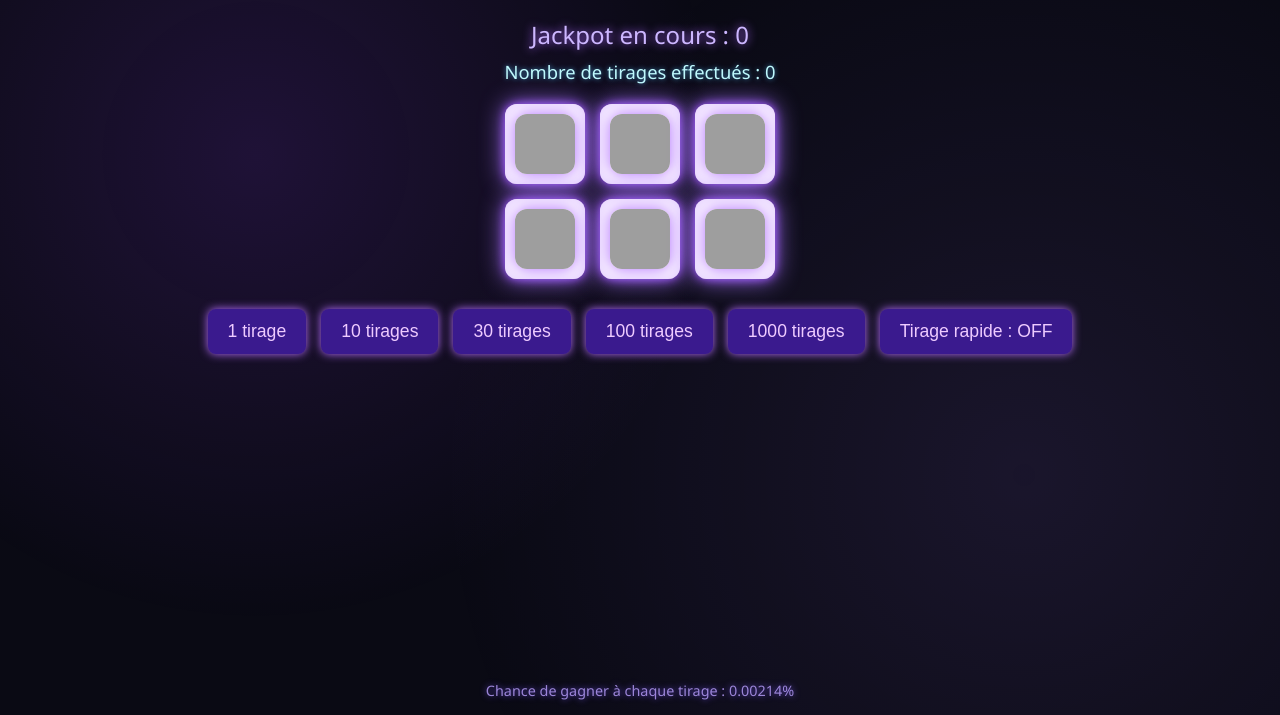
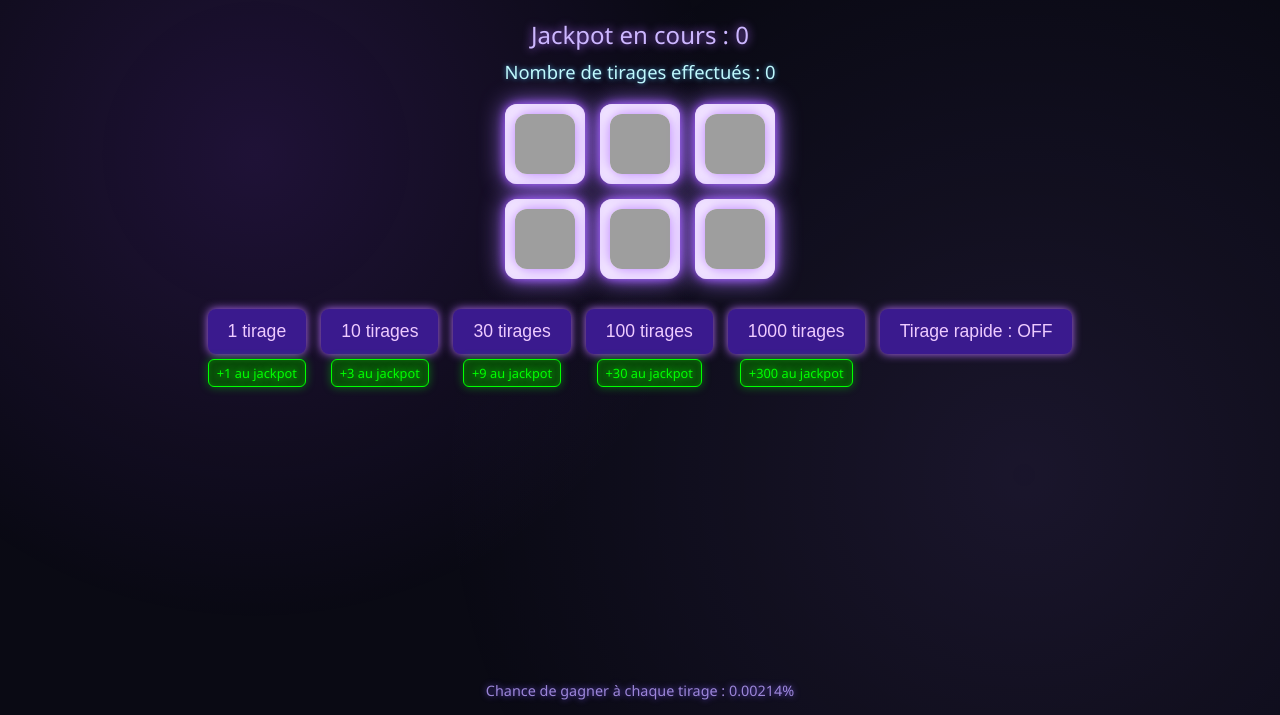
Before and after one commit to Misuuke/Jeu-tiktok-slot, a plain HTML site: page index.html in a window 1280 px wide. Shown: the part 85-800 px from the top of the page. Drawn offline with Linux system fonts and the light colour scheme; grey boxes are pictures that could not be loaded.

Commit message:
add les plusindex.html

```diff
--- a/index.html
+++ b/index.html
@@ -97,6 +97,12 @@
     justify-content: center;
     margin-bottom: 30px;
   }
+  .button-container {
+    display: flex;
+    flex-direction: column;
+    align-items: center;
+    gap: 5px;
+  }
   button {
     background: #3a1a8e;
     border: none;
@@ -111,6 +117,17 @@
   button:hover {
     background: #7a3cff;
     box-shadow: 0 0 20px #db8cff;
+  }
+  .jackpot-bonus {
+    background: #0a4a0a;
+    border: 1px solid #00ff00;
+    border-radius: 6px;
+    color: #00ff00;
+    padding: 4px 8px;
+    font-size: 0.8rem;
+    text-shadow: 0 0 8px #00ff00;
+    box-shadow: 0 0 10px #00ff0066, 0 0 5px #00ff0033 inset;
+    user-select: none;
   }
   #message {
     font-size: 1.3rem;
@@ -150,12 +167,29 @@
 </div>
 
 <div class="buttons">
+  <div class="button-container">
     <button data-draw="1">1 tirage</button>
+    <div class="jackpot-bonus">+1 au jackpot</div>
+  </div>
+  <div class="button-container">
     <button data-draw="10">10 tirages</button>
+    <div class="jackpot-bonus">+3 au jackpot</div>
+  </div>
+  <div class="button-container">
     <button data-draw="30">30 tirages</button>
+    <div class="jackpot-bonus">+9 au jackpot</div>
+  </div>
+  <div class="button-container">
     <button data-draw="100">100 tirages</button>
+    <div class="jackpot-bonus">+30 au jackpot</div>
+  </div>
+  <div class="button-container">
     <button data-draw="1000">1000 tirages</button>
+    <div class="jackpot-bonus">+300 au jackpot</div>
+  </div>
+  <div class="button-container">
     <button id="quickDraw">Tirage rapide : OFF</button>
+  </div>
 </div>
 
 <div id="message"></div>
```
Lines whose indentation alone changed are shown as unchanged.
